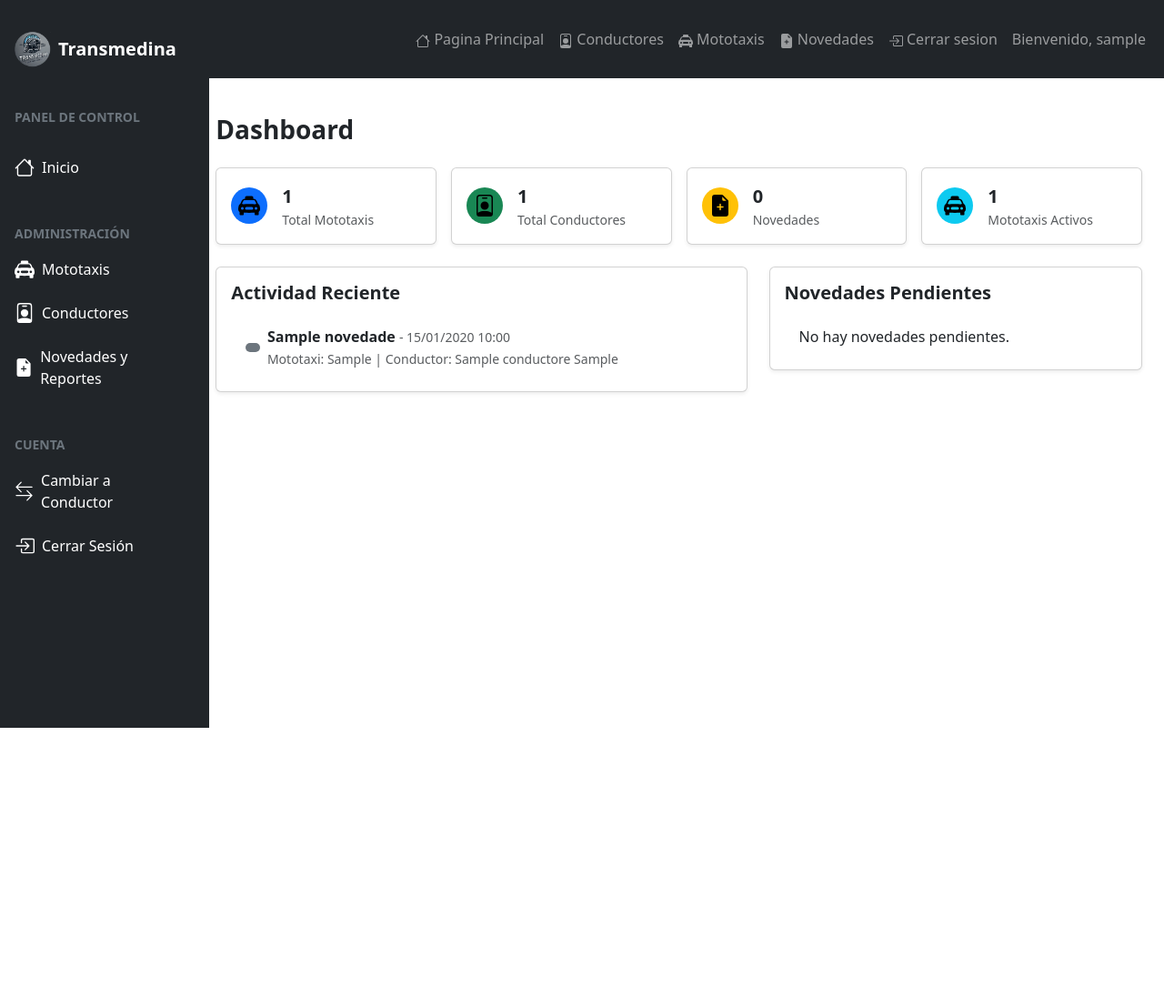
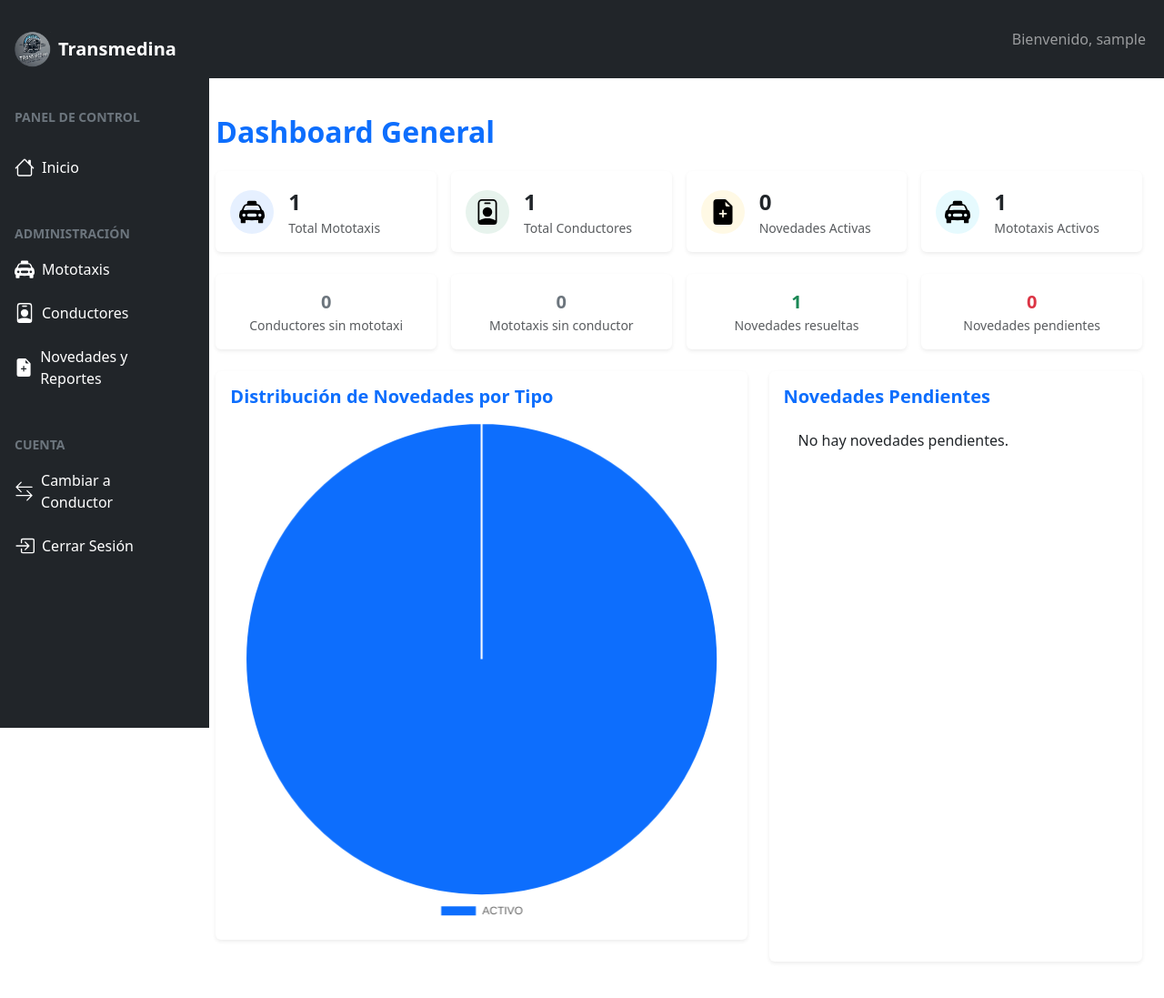
Before and after one commit to luiseurban/Transmedina_Project, a Django app: page / in a window 1280 px wide. Shown: the whole page at 91% size. Before the commit the page ends 800 px from the top, so only its background shows below. Run offline with Django 5.2, Linux system fonts and the light colour scheme; a user stored in the database is signed in; tables that the repository leaves empty hold one stand-in row (values such as "Sample post"); some libraries are stand-ins or nearby versions.

Commit message:
Actualizar Diseño Dashboard del Home

```diff
--- a/conductores/templates/layout/base.html
+++ b/conductores/templates/layout/base.html
@@ -28,7 +28,7 @@
           <div class="collapse navbar-collapse" id="navbarNav">
             <ul class="navbar-nav ms-auto">
 
-                <!-- PAGINA PRINCIPAL -->
+                {% comment %} <!-- PAGINA PRINCIPAL -->
                 <li class="nav-item">
                     <a href="/" class="nav-link">
                         <svg width="16" height="16" fill="currentColor">
@@ -36,10 +36,10 @@
                         </svg>
                         Pagina Principal
                     </a>
-                </li>
+                </li> {% endcomment %}
 
                 {% if user.is_authenticated %}
-                <!-- PAGINA CONDUCTORES -->
+                {% comment %} <!-- PAGINA CONDUCTORES -->
                 <li class="nav-item">
                     <a href="/conductores" class="nav-link">
                         <svg width="16" height="16" fill="currentColor">
@@ -80,7 +80,7 @@
                         </svg>
                         Cerrar sesion
                     </a>
-                </li>
+                </li> {% endcomment %}
                 <!-- usuario actual -->
                 <li class="nav-item ">
                     <a href="#" class="nav-link">
--- a/conductores/templates/pages/home/home.html
+++ b/conductores/templates/pages/home/home.html
@@ -7,98 +7,134 @@
     </div>
     <div class="col-10 offset-2">
         <div class="container-fluid py-4">
-            <h3 class="fw-bold mb-4">Dashboard</h3>
-            <div class="row mb-4 g-3">
+            <h2 class="fw-bold mb-4 text-primary">Dashboard General</h2>
+
+            <!-- Alertas en un card -->
+            {% if alertas %}
+                <div class="mb-4">
+                    <div class="card border-0 shadow-sm">
+                        <div class="card-body py-3">
+                            {% for alerta in alertas %}
+                                <div class="alert alert-warning d-flex align-items-center shadow-sm mb-2" role="alert">
+                                    <svg class="me-2" width="20" height="20" fill="currentColor"><use xlink:href="/static/images/sprite.svg#icon-exclamation-triangle-fill" /></svg>
+                                    <span>{{ alerta }}</span>
+                                </div>
+                            {% endfor %}
+                        </div>
+                    </div>
+                </div>
+            {% endif %}
+
+            <!-- Indicadores principales -->
+            <div class="row g-3 mb-4">
                 <div class="col-md-3">
-                    <div class="card shadow-sm">
+                    <div class="card border-0 shadow-sm h-100">
                         <div class="card-body d-flex align-items-center">
-                            <div class="me-3">
-                                <span class="rounded-circle bg-primary d-flex align-items-center justify-content-center" style="width:40px;height:40px;">
-                                    <svg width="24" height="24"><use xlink:href="/static/images/sprite.svg#icon-taxi-front-fill" /></svg>
-                                </span>
-                            </div>
+                            <span class="rounded-circle bg-primary bg-opacity-10 text-primary d-flex align-items-center justify-content-center me-3" style="width:48px;height:48px;">
+                                <svg width="28" height="28"><use xlink:href="/static/images/sprite.svg#icon-taxi-front-fill" /></svg>
+                            </span>
                             <div>
-                                <div class="fw-semibold fs-5">{{ total_mototaxis }}</div>
+                                <div class="fw-bold fs-4">{{ total_mototaxis }}</div>
                                 <div class="small text-muted">Total Mototaxis</div>
                             </div>
                         </div>
                     </div>
                 </div>
                 <div class="col-md-3">
-                    <div class="card shadow-sm">
+                    <div class="card border-0 shadow-sm h-100">
                         <div class="card-body d-flex align-items-center">
-                            <div class="me-3">
-                                <span class="rounded-circle bg-success d-flex align-items-center justify-content-center" style="width:40px;height:40px;">
-                                    <svg width="24" height="24"><use xlink:href="/static/images/sprite.svg#icon-person-badge" /></svg>
-                                </span>
-                            </div>
+                            <span class="rounded-circle bg-success bg-opacity-10 text-success d-flex align-items-center justify-content-center me-3" style="width:48px;height:48px;">
+                                <svg width="28" height="28"><use xlink:href="/static/images/sprite.svg#icon-person-badge" /></svg>
+                            </span>
                             <div>
-                                <div class="fw-semibold fs-5">{{ total_conductores }}</div>
+                                <div class="fw-bold fs-4">{{ total_conductores }}</div>
                                 <div class="small text-muted">Total Conductores</div>
                             </div>
                         </div>
                     </div>
                 </div>
                 <div class="col-md-3">
-                    <div class="card shadow-sm">
+                    <div class="card border-0 shadow-sm h-100">
                         <div class="card-body d-flex align-items-center">
-                            <div class="me-3">
-                                <span class="rounded-circle bg-warning d-flex align-items-center justify-content-center" style="width:40px;height:40px;">
-                                    <svg width="24" height="24"><use xlink:href="/static/images/sprite.svg#icon-file-earmark-plus-fill" /></svg>
-                                </span>
-                            </div>
+                            <span class="rounded-circle bg-warning bg-opacity-10 text-warning d-flex align-items-center justify-content-center me-3" style="width:48px;height:48px;">
+                                <svg width="28" height="28"><use xlink:href="/static/images/sprite.svg#icon-file-earmark-plus-fill" /></svg>
+                            </span>
                             <div>
-                                <div class="fw-semibold fs-5">{{ novedades_activas }}</div>
-                                <div class="small text-muted">Novedades</div>
+                                <div class="fw-bold fs-4">{{ novedades_activas }}</div>
+                                <div class="small text-muted">Novedades Activas</div>
                             </div>
                         </div>
                     </div>
                 </div>
                 <div class="col-md-3">
-                    <div class="card shadow-sm">
+                    <div class="card border-0 shadow-sm h-100">
                         <div class="card-body d-flex align-items-center">
-                            <div class="me-3">
-                                <span class="rounded-circle bg-info d-flex align-items-center justify-content-center" style="width:40px;height:40px;">
-                                    <svg width="24" height="24"><use xlink:href="/static/images/sprite.svg#icon-taxi-front-fill" /></svg>
-                                </span>
-                            </div>
+                            <span class="rounded-circle bg-info bg-opacity-10 text-info d-flex align-items-center justify-content-center me-3" style="width:48px;height:48px;">
+                                <svg width="28" height="28"><use xlink:href="/static/images/sprite.svg#icon-taxi-front-fill" /></svg>
+                            </span>
                             <div>
-                                <div class="fw-semibold fs-5">{{ mototaxis_activas }}</div>
+                                <div class="fw-bold fs-4">{{ mototaxis_activas }}</div>
                                 <div class="small text-muted">Mototaxis Activos</div>
                             </div>
                         </div>
                     </div>
                 </div>
             </div>
+
+            <!-- Indicadores adicionales -->
+            <div class="row g-3 mb-4">
+                <div class="col-md-3">
+                    <div class="card border-0 shadow-sm h-100">
+                        <div class="card-body text-center">
+                            <div class="fw-bold fs-5 text-secondary">{{ conductores_sin_mototaxi }}</div>
+                            <div class="small text-muted">Conductores sin mototaxi</div>
+                        </div>
+                    </div>
+                </div>
+                <div class="col-md-3">
+                    <div class="card border-0 shadow-sm h-100">
+                        <div class="card-body text-center">
+                            <div class="fw-bold fs-5 text-secondary">{{ mototaxis_sin_conductor }}</div>
+                            <div class="small text-muted">Mototaxis sin conductor</div>
+                        </div>
+                    </div>
+                </div>
+                <div class="col-md-3">
+                    <div class="card border-0 shadow-sm h-100">
+                        <div class="card-body text-center">
+                            <div class="fw-bold fs-5 text-success">{{ novedades_resueltas }}</div>
+                            <div class="small text-muted">Novedades resueltas</div>
+                        </div>
+                    </div>
+                </div>
+                <div class="col-md-3">
+                    <div class="card border-0 shadow-sm h-100">
+                        <div class="card-body text-center">
+                            <div class="fw-bold fs-5 text-danger">{{ novedades_pendientes_count }}</div>
+                            <div class="small text-muted">Novedades pendientes</div>
+                        </div>
+                    </div>
+                </div>
+            </div>
+
             <div class="row g-4">
                 <div class="col-lg-7">
-                    <div class="card shadow-sm mb-4">
+
+
+
+
+                    <!-- Gráfica de pastel de novedades por tipo -->
+                    <div class="card border-0 shadow-sm mb-4">
                         <div class="card-body">
-                            <h5 class="fw-bold mb-3">Actividad Reciente</h5>
-                            <ul class="list-group list-group-flush">
-                                {% for novedad in actividad_reciente %}
-                                <li class="list-group-item d-flex align-items-center">
-                                    <span class="badge bg-secondary me-2" style="width:10px;height:10px;">&nbsp;</span>
-                                    <div>
-                                        <span class="fw-semibold">{{ novedad.titulo_novedad }}</span>
-                                        <span class="text-muted small">- {{ novedad.fecha_novedad|date:"d/m/Y H:i" }}</span><br>
-                                        <span class="small text-muted">
-                                            {% if novedad.mototaxi %}Mototaxi: {{ novedad.mototaxi.placa_mototaxi }}{% endif %}
-                                            {% if novedad.conductor %} | Conductor: {{ novedad.conductor.nombre }} {{ novedad.conductor.apellido }}{% endif %}
-                                        </span>
-                                    </div>
-                                </li>
-                                {% empty %}
-                                <li class="list-group-item">No hay actividad reciente.</li>
-                                {% endfor %}
-                            </ul>
+                            <h5 class="fw-bold mb-3 text-primary">Distribución de Novedades por Tipo</h5>
+                            <canvas id="novedadesPieChart" height="120"></canvas>
                         </div>
                     </div>
                 </div>
                 <div class="col-lg-5">
-                    <div class="card shadow-sm mb-4">
+                    <div class="card border-0 shadow-sm mb-4 h-100">
                         <div class="card-body">
-                            <h5 class="fw-bold mb-3">Novedades Pendientes</h5>
+                            <h5 class="fw-bold mb-3 text-primary">Novedades Pendientes</h5>
                             <ul class="list-group list-group-flush">
                                 {% for novedad in novedades_pendientes %}
                                 <li class="list-group-item">
@@ -122,4 +158,31 @@
         </div>
     </div>
 </div>
+
+<!-- Script para gráfica de pastel -->
+<script src="https://cdn.jsdelivr.net/npm/chart.js"></script>
+<script>
+    document.addEventListener("DOMContentLoaded", function() {
+        var ctx = document.getElementById('novedadesPieChart').getContext('2d');
+        var data = {
+            labels: [{% for item in novedades_por_tipo %}'{{ item.tipo_novedad }}'{% if not forloop.last %}, {% endif %}{% endfor %}],
+            datasets: [{
+                data: [{% for item in novedades_por_tipo %}{{ item.total }}{% if not forloop.last %}, {% endif %}{% endfor %}],
+                backgroundColor: [
+                    '#0d6efd', '#198754', '#ffc107', '#dc3545', '#6c757d'
+                ]
+            }]
+        };
+        new Chart(ctx, {
+            type: 'pie',
+            data: data,
+            options: {
+                responsive: true,
+                plugins: {
+                    legend: { position: 'bottom' }
+                }
+            }
+        });
+    });
+</script>
 {% endblock %}
--- a/conductores/views.py
+++ b/conductores/views.py
@@ -33,6 +33,38 @@ def home(request):
     # Novedades pendientes (no activas)
     novedades_pendientes = Novedades.objects.exclude(tipo_novedad='ACTIVO').order_by('-fecha_novedad')[:3]
 
+    # 1. Gráfica: Novedades por tipo
+    novedades_por_tipo = (
+        Novedades.objects.values('tipo_novedad')
+        .annotate(total=Count('id'))
+        .order_by('tipo_novedad')
+    )
+
+    # 2. Filtros rápidos
+    filtro_tipo = request.GET.get('tipo_novedad', '')
+    filtro_fecha = request.GET.get('fecha', '')
+    actividad_filtrada = Novedades.objects.select_related('mototaxi', 'conductor')
+    if filtro_tipo:
+        actividad_filtrada = actividad_filtrada.filter(tipo_novedad=filtro_tipo)
+    if filtro_fecha:
+        actividad_filtrada = actividad_filtrada.filter(fecha_novedad__date=filtro_fecha)
+    actividad_filtrada = actividad_filtrada.order_by('-fecha_novedad')[:5]
+
+    # 3. Indicadores adicionales
+    conductores_sin_mototaxi = Conductores.objects.filter(mototaxi__isnull=True).count()
+    mototaxis_sin_conductor = Mototaxis.objects.filter(conductores__isnull=True).count()
+    novedades_resueltas = Novedades.objects.filter(tipo_novedad='ACTIVO').count()
+    novedades_pendientes_count = Novedades.objects.exclude(tipo_novedad='ACTIVO').count()
+
+    # 6. Alertas
+    alertas = []
+    if mototaxis_sin_conductor > 0:
+        alertas.append(f"{mototaxis_sin_conductor} mototaxis sin conductor asignado.")
+    if novedades_pendientes_count > 0:
+        alertas.append(f"{novedades_pendientes_count} novedades pendientes.")
+    if conductores_sin_mototaxi > 0:
+        alertas.append(f"{conductores_sin_mototaxi} conductores sin mototaxi asignado.")
+
     return render(request, 'pages/home/home.html', {
         'total_mototaxis': total_mototaxis,
         'total_conductores': total_conductores,
@@ -41,6 +73,15 @@ def home(request):
         'novedades_activas': novedades_activas,
         'actividad_reciente': actividad_reciente,
         'novedades_pendientes': novedades_pendientes,
+        'actividad_filtrada': actividad_filtrada,
+        'novedades_por_tipo': list(novedades_por_tipo),
+        'conductores_sin_mototaxi': conductores_sin_mototaxi,
+        'mototaxis_sin_conductor': mototaxis_sin_conductor,
+        'novedades_resueltas': novedades_resueltas,
+        'novedades_pendientes_count': novedades_pendientes_count,
+        'alertas': alertas,
+        'filtro_tipo': filtro_tipo,
+        'filtro_fecha': filtro_fecha,
     })
 
 def signin(request):
```
Also changed, not shown: conductor_dashboard/templates/layout/layout.html (+0 -34 lines).
